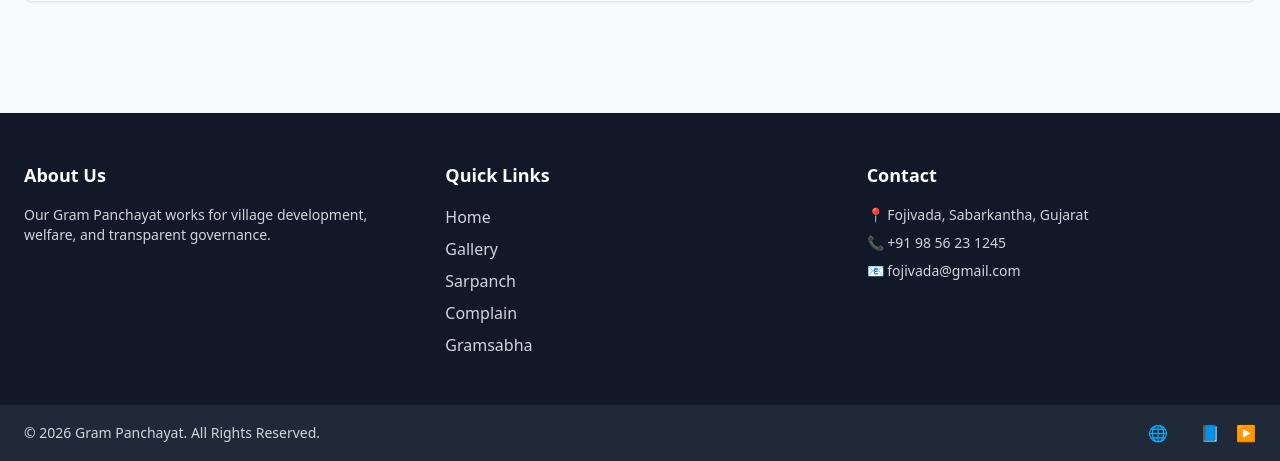
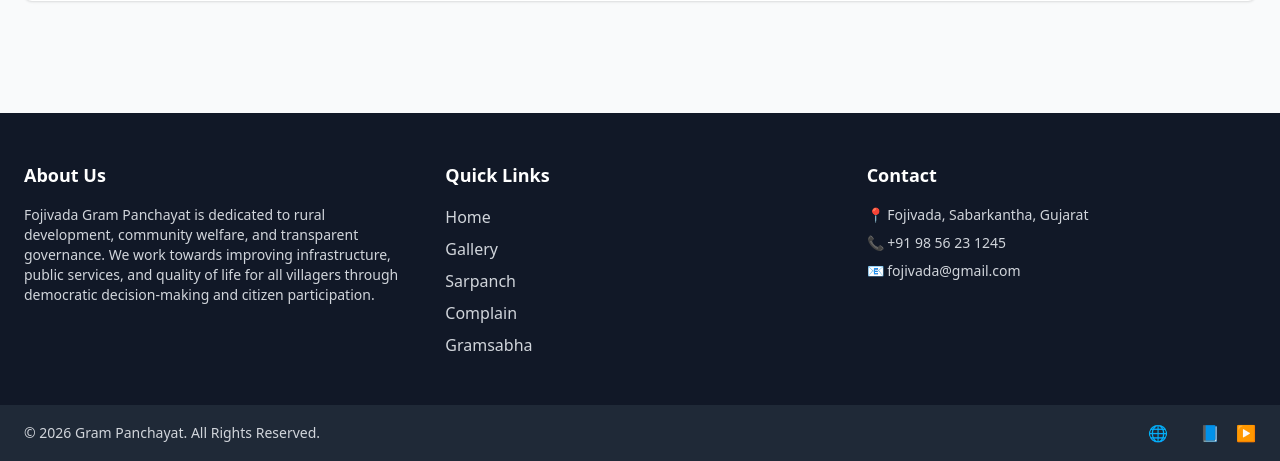
Before and after one commit to Sandip-2006/online-gram-panchayat, a Django app: page /about/ in a window 1280 px wide. Shown: the part 1161-1622 px from the top of the page. Run offline with Django 5.2, Linux system fonts and the light colour scheme; style sheets or scripts are compiled from the project's sources; some libraries are stand-ins or nearby versions.

Commit message:
footer about content change

```diff
--- a/gram_panchayat/templates/layout.html
+++ b/gram_panchayat/templates/layout.html
@@ -504,7 +504,7 @@
       <!-- About -->
       <div>
         <h3 class="text-lg font-semibold text-white mb-4">About Us</h3>
-        <p class="text-sm">Our Gram Panchayat works for village development, welfare, and transparent governance.</p>
+        <p class="text-sm">Fojivada Gram Panchayat is dedicated to rural development, community welfare, and transparent governance. We work towards improving infrastructure, public services, and quality of life for all villagers through democratic decision-making and citizen participation.</p>
       </div>
 
       <!-- Quick Links -->
```
